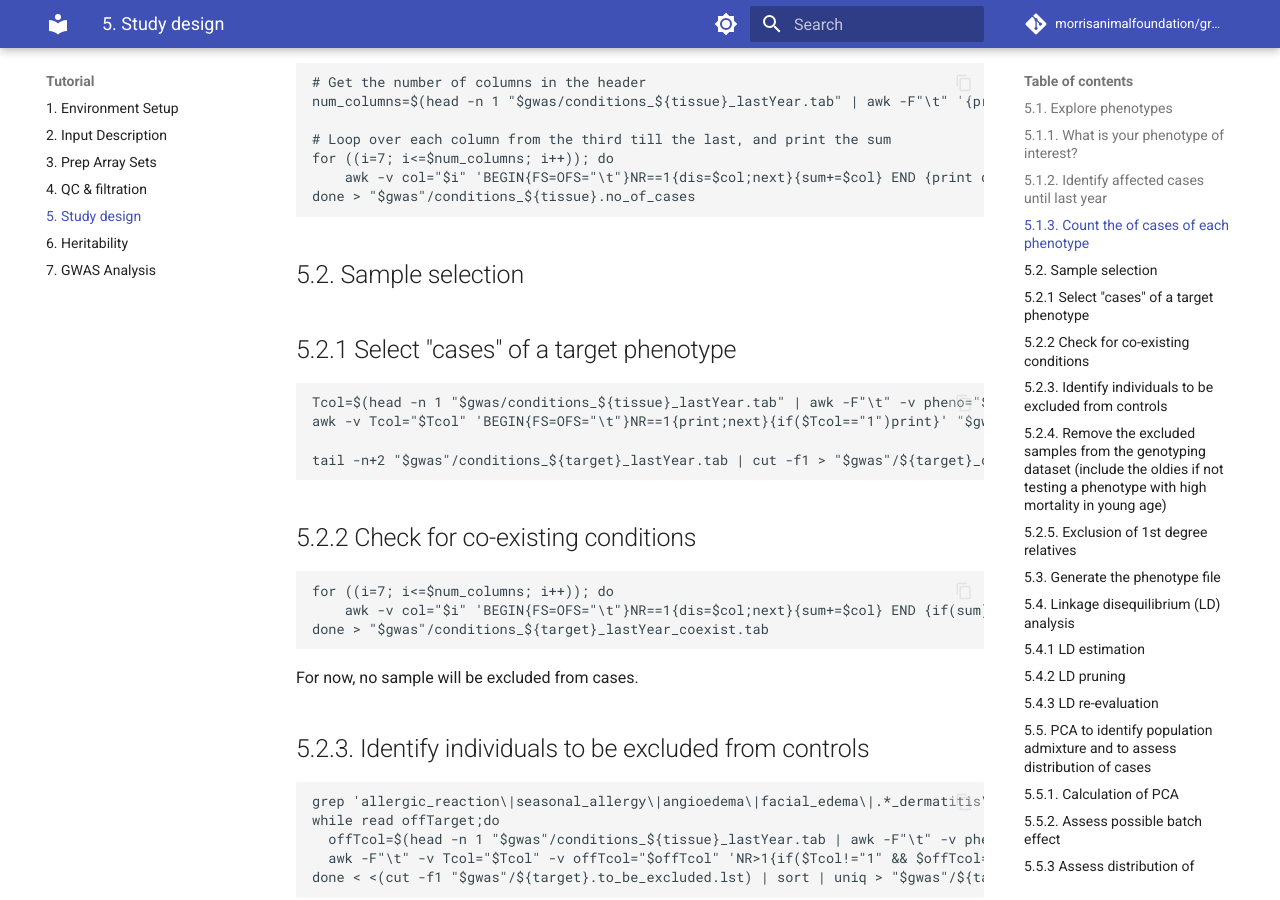
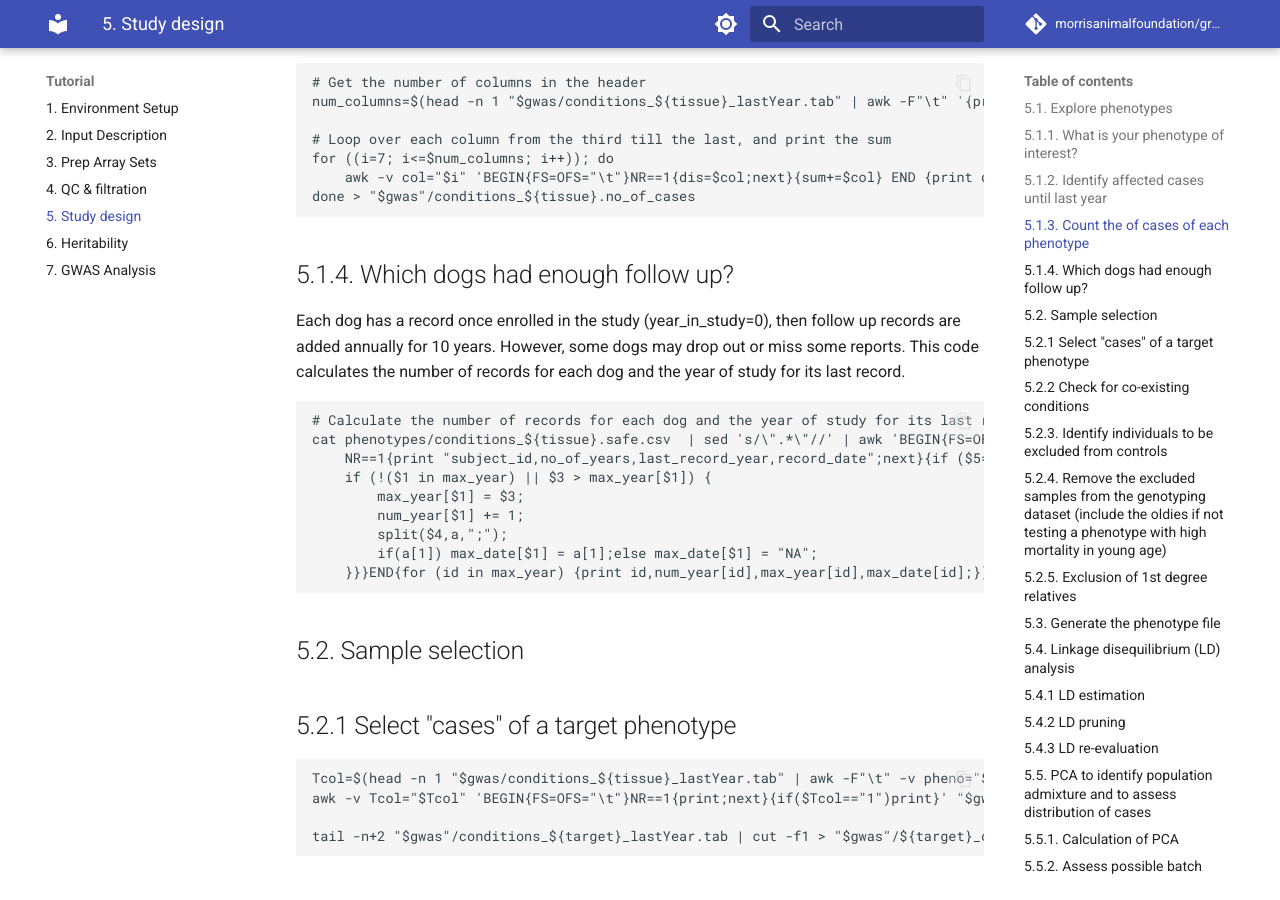
Before and after one commit to morrisanimalfoundation/grGWAS, an MkDocs documentation site: the page built from docs/5.pheno.md, in a window 1280 px wide and 900 px high, scrolled down 1521 px. Built offline with MkDocs 1.6.1 and Material for MkDocs 9.7.7, drawn with Linux system fonts in a browser that asks for light colours; comment, search, counter and statistics services are not loaded.

Commit message:
number of records

````diff
--- a/docs/5.pheno.md
+++ b/docs/5.pheno.md
@@ -48,6 +48,22 @@ for ((i=7; i<=$num_columns; i++)); do
     awk -v col="$i" 'BEGIN{FS=OFS="\t"}NR==1{dis=$col;next}{sum+=$col} END {print dis,sum}' "$gwas"/conditions_${tissue}_lastYear.tab
 done > "$gwas"/conditions_${tissue}.no_of_cases
 ```
+
+## 5.1.4. Which dogs had enough follow up?
+
+Each dog has a record once enrolled in the study (year_in_study=0), then follow up records are added annually for 10 years. However, some dogs may drop out or miss some reports. This code calculates the number of records for each dog and the year of study for its last record.
+```
+# Calculate the number of records for each dog and the year of study for its last record
+cat phenotypes/conditions_${tissue}.safe.csv  | sed 's/\".*\"//' | awk 'BEGIN{FS=OFS=","}\
+    NR==1{print "subject_id,no_of_years,last_record_year,record_date";next}{if ($5==0 && $6!="") {\
+    if (!($1 in max_year) || $3 > max_year[$1]) {
+        max_year[$1] = $3;
+        num_year[$1] += 1;
+        split($4,a,";");
+        if(a[1]) max_date[$1] = a[1];else max_date[$1] = "NA";
+    }}}END{for (id in max_year) {print id,num_year[id],max_year[id],max_date[id];}}' > "$gwas"/conditions_${tissue}_studyYears.csv
+```
+
 
 ## 5.2. Sample selection
 
````
